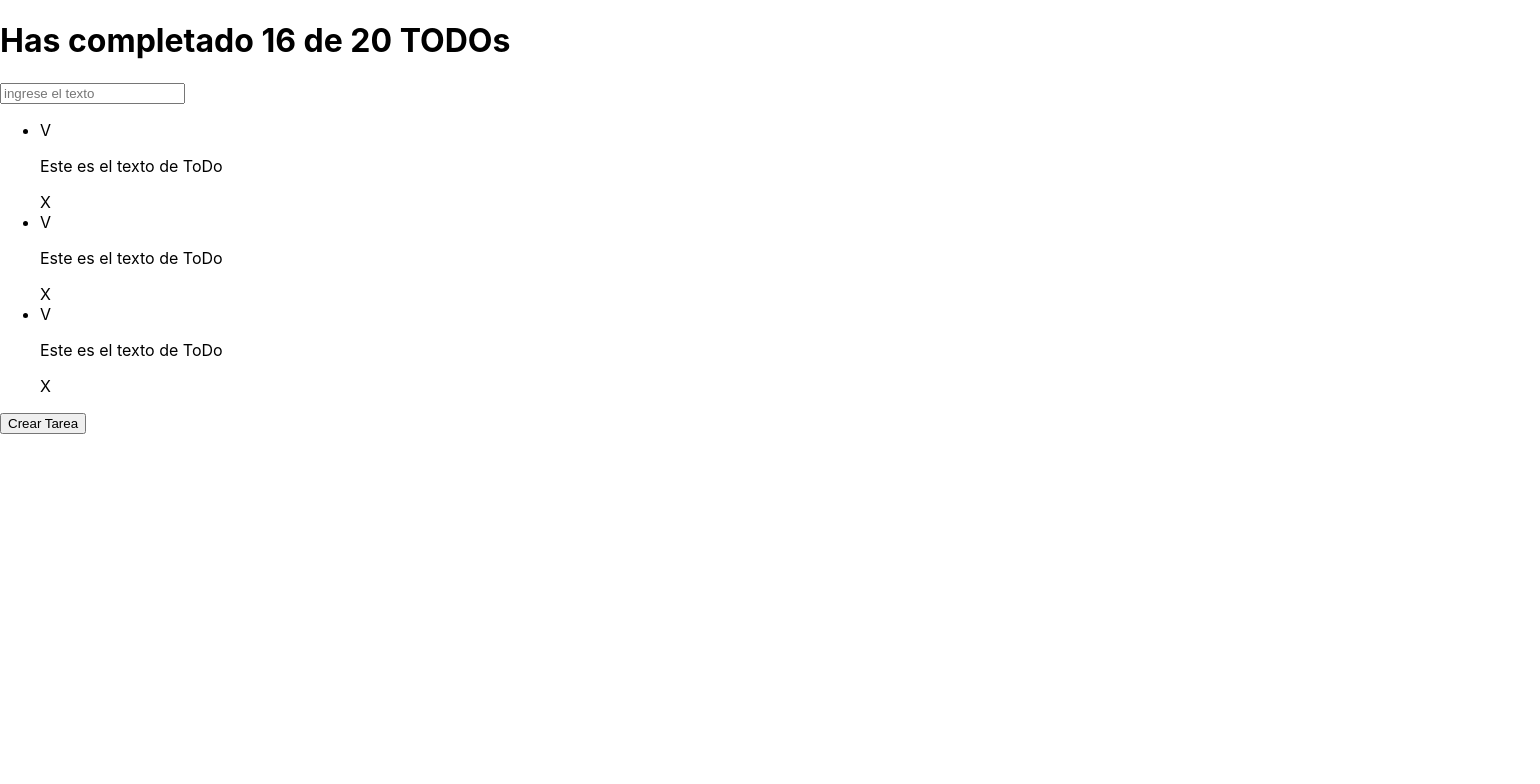
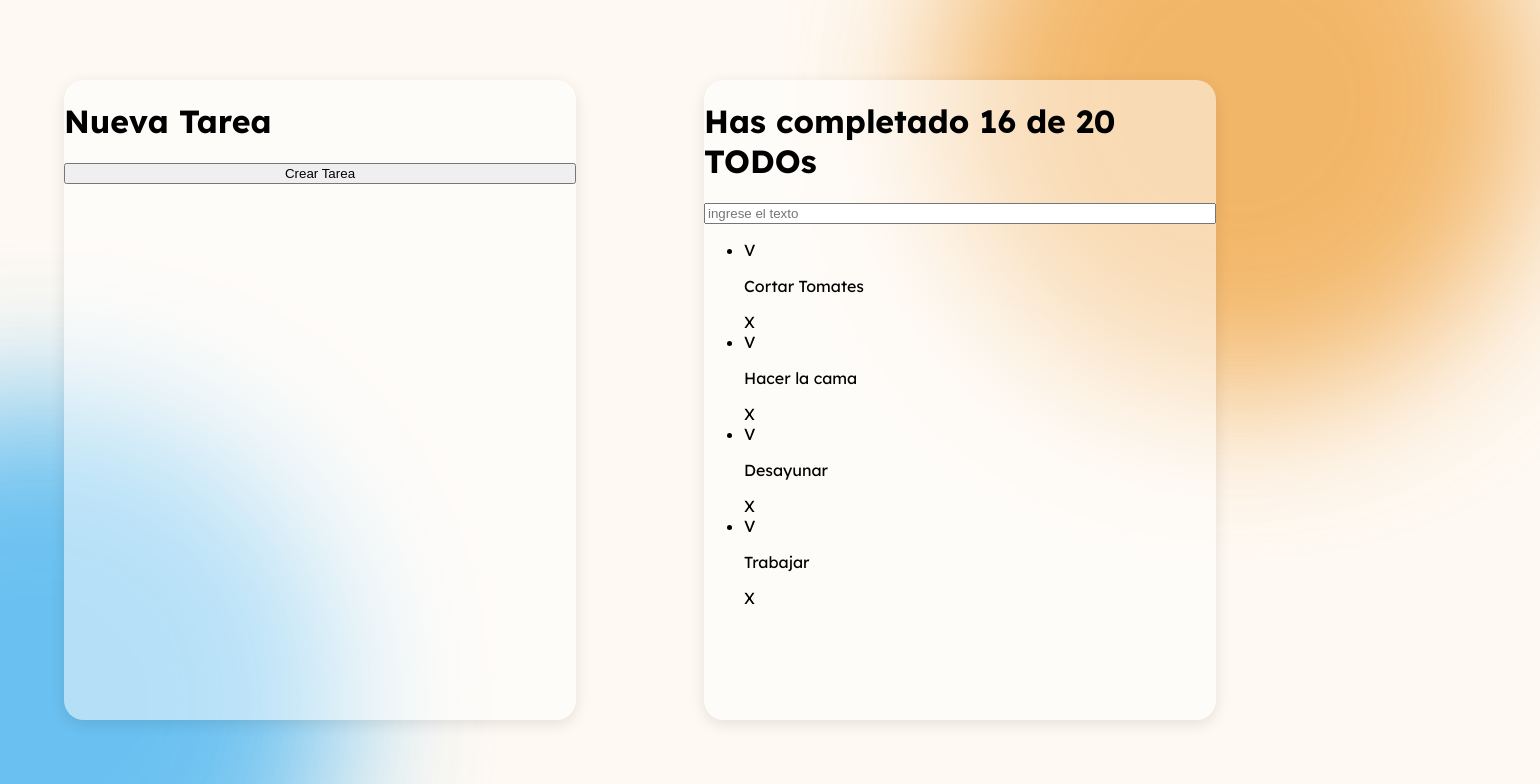
Before and after one commit to fabian-co/todo_react_platzi_ejercicio, a React (Create React App) app: page / in a window 1280 px wide. Shown: the top 784 px of the page, 1540 px wide, since content can reach past the window. Built offline with nearby package versions, Linux system fonts and the light colour scheme.

Commit message:
estructura base maquetada con flex

```diff
--- a/public/index.html
+++ b/public/index.html
@@ -28,16 +28,11 @@
   </head>
   <body>
     <noscript>You need to enable JavaScript to run this app.</noscript>
-    <div id="root"></div>
-    <!--
-      This HTML file is a template.
-      If you open it directly in the browser, you will see an empty page.
 
-      You can add webfonts, meta tags, or analytics to this file.
-      The build step will place the bundled scripts into the <body> tag.
-
-      To begin the development, run `npm start` or `yarn start`.
-      To create a production bundle, use `npm run build` or `yarn build`.
-    -->
+    <div class="background">
+      <div class="circulo_azul"></div>
+      <div class="circulo_naranja"></div>
+    </div>
+    <div class="app" id="root"></div>
   </body>
 </html>
--- a/src/App.css
+++ /dev/null
@@ -1,38 +0,0 @@
-.App {
-  text-align: center;
-}
-
-.App-logo {
-  height: 40vmin;
-  pointer-events: none;
-}
-
-@media (prefers-reduced-motion: no-preference) {
-  .App-logo {
-    animation: App-logo-spin infinite 20s linear;
-  }
-}
-
-.App-header {
-  background-color: #233553;
-  min-height: 100vh;
-  display: flex;
-  flex-direction: column;
-  align-items: center;
-  justify-content: center;
-  font-size: calc(10px + 2vmin);
-  color: white;
-}
-
-.App-link {
-  color: #97ca3f;
-}
-
-@keyframes App-logo-spin {
-  from {
-    transform: rotate(0deg);
-  }
-  to {
-    transform: rotate(360deg);
-  }
-}
--- a/src/App.js
+++ b/src/App.js
@@ -3,26 +3,43 @@ import { TodoSearch } from './TodoSearch';
 import { TodoList } from './TodoList';
 import { TodoItem } from './TodoItem';
 import { CreateTodoButton } from './CreateTodoButton';
-import './App.css';
 import React from 'react';
 
+const defaultTodos = [
+  {text: "Cortar Tomates", completed: true},
+  {text: "Hacer la cama", completed: false},
+  {text: "Desayunar", completed: true},
+  {text: "Trabajar", completed: true},
+]
 
 function App() {
   return (
-    <React.Fragment>
+    <>
+      <main>
+        <div className='nueva_tarea'>
+          <div className='box_nueva_tarea'>
+            <h1>Nueva Tarea</h1>
+            <CreateTodoButton/>
+          </div>
+        </div>
 
-      <TodoCounter completed={16} total={20}/>
-      <TodoSearch />
+        <div className='mis_tareas'>
+          <div className='box_mis_tareas'>
+            <TodoCounter completed={16} total={20}/>
+            <TodoSearch />
 
-      <TodoList>
-        <TodoItem/>
-        <TodoItem/>
-        <TodoItem/>
-      </TodoList>
-
-      <CreateTodoButton/>
-
-    </React.Fragment>
+            <TodoList>
+              {defaultTodos.map(todo => (
+                <TodoItem
+                key={todo.text}
+                text={todo.text}
+                completed = {todo.completed}/>
+              ))}
+            </TodoList>
+          </div>
+        </div>
+      </main>
+    </>
   );
 }
 
--- a/src/TodoItem.js
+++ b/src/TodoItem.js
@@ -1,8 +1,8 @@
-function TodoItem(){
+function TodoItem({text, completado}){
     return(
       <li>
         <span>V</span>
-        <p>Este es el texto de ToDo</p>
+        <p>{text}</p>
         <span>X</span>
       </li>
     )
--- a/src/TodoList.js
+++ b/src/TodoList.js
@@ -1,7 +1,7 @@
-function TodoList(props){
+function TodoList({children}){
     return(
       <ul>
-        {props.children}
+        {children}
       </ul>
     )
   }
--- a/src/index.css
+++ b/src/index.css
@@ -1,13 +1,94 @@
-body {
-  margin: 0;
-  font-family: -apple-system, BlinkMacSystemFont, 'Segoe UI', 'Roboto', 'Oxygen',
-    'Ubuntu', 'Cantarell', 'Fira Sans', 'Droid Sans', 'Helvetica Neue',
-    sans-serif;
-  -webkit-font-smoothing: antialiased;
-  -moz-osx-font-smoothing: grayscale;
+@import url('https://fonts.googleapis.com/css2?family=Lexend+Deca:wght@400;600;700&display=swap');
+
+:root{
+  --orangeBackground:  #F0A64610;
+  --orange: #F0A646;
+  --blue: #46B3F0;
+  --darkBlue: #1F74A3;
+  --darkOrange: #A45F06;
+  --taskBox: White;
+  --strokeBox: #D9D9D9;
+  --taskDeleteButton: #D9D9D9;
 }
 
-code {
-  font-family: source-code-pro, Menlo, Monaco, Consolas, 'Courier New',
-    monospace;
+body {
+  background-color: var(--orangeBackground);
+  font-family: Lexend Deca;
+  margin: 0;
+  overflow: hidden;
 }
+
+.circulo_naranja{
+  width: 600px;
+  height: 600px;
+  border-radius: 620px;
+  opacity: 0.8;
+  filter: blur(75px);
+  background-color: var(--orange);
+  top: -200px;
+  right: -260px;
+  z-index: 1;
+  position: absolute;
+}
+
+.circulo_azul{
+  width: 600px;
+  height: 600px;
+  border-radius: 620px;
+  opacity: 0.8;
+  filter: blur(75px);
+  background-color: var(--blue);
+  bottom: -200px;
+  left: -260px;
+  z-index: 1;
+  position: absolute;
+}
+
+.app {
+  position: absolute;
+  z-index: 5;
+
+}
+
+main {
+  display: flex;
+  height: 100vh;
+  width: 100vw;
+}
+
+.nueva_tarea {
+  height: 100vh;
+  width: 100vw;
+  display: flex;
+  justify-content: center;
+  align-items: center;
+}
+
+.mis_tareas {
+  height: 100vh;
+  width: 100vw;
+  display: flex;
+  justify-content: center;
+  align-items: center;
+}
+
+.box_nueva_tarea{
+  width: 80%;
+  height: 80%;
+  display: flex;
+  flex-direction: column;
+  border-radius: 20px;
+  background-color: #ffffff80;
+  box-shadow: 0px 4px 15px 0px rgba(0,0,0,0.1);
+
+}
+
+.box_mis_tareas{
+  width: 80%;
+  height: 80%;
+  display: flex;
+  flex-direction: column;
+  border-radius: 20px;
+  background-color: #ffffff80;
+  box-shadow: 0px 4px 15px 0px rgba(0,0,0,0.1);
+}
```
Also changed, not shown: src/platzi.webp (deleted).
